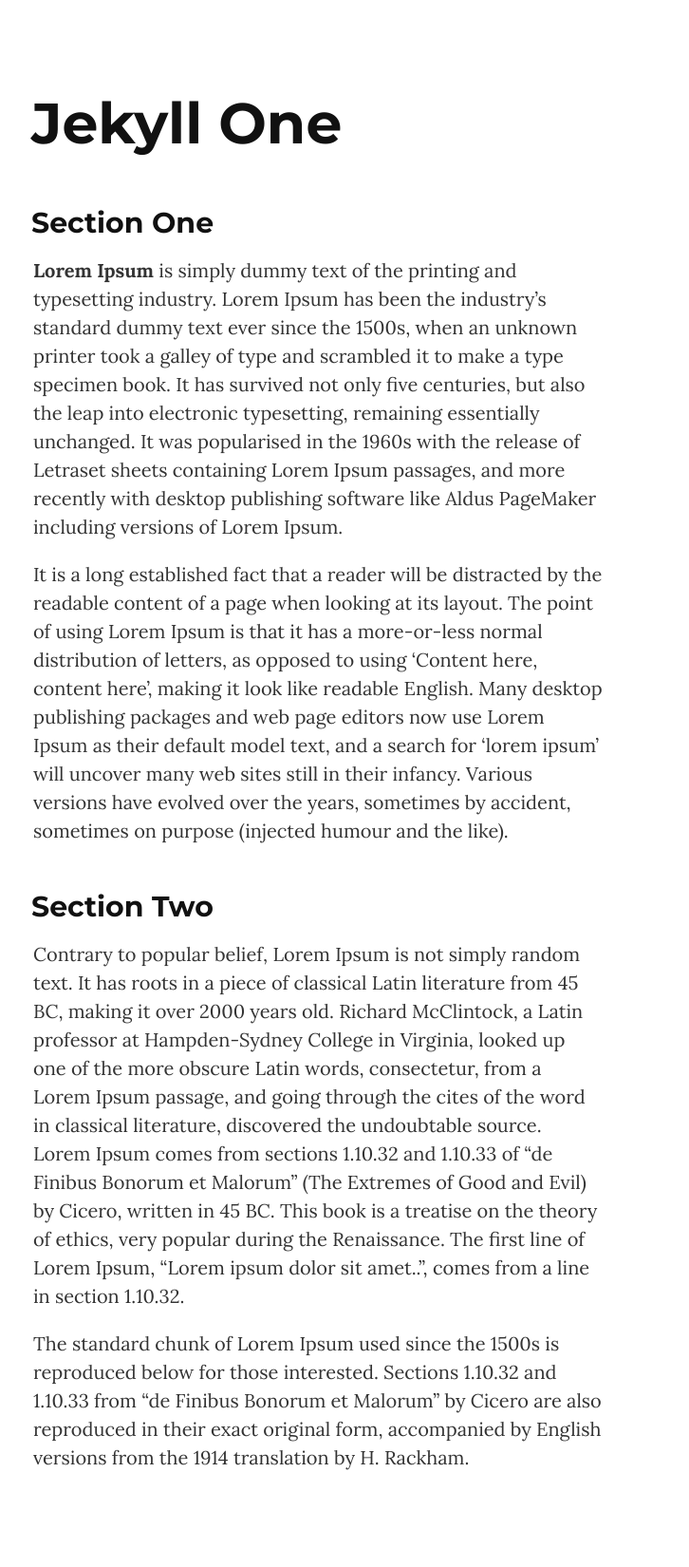
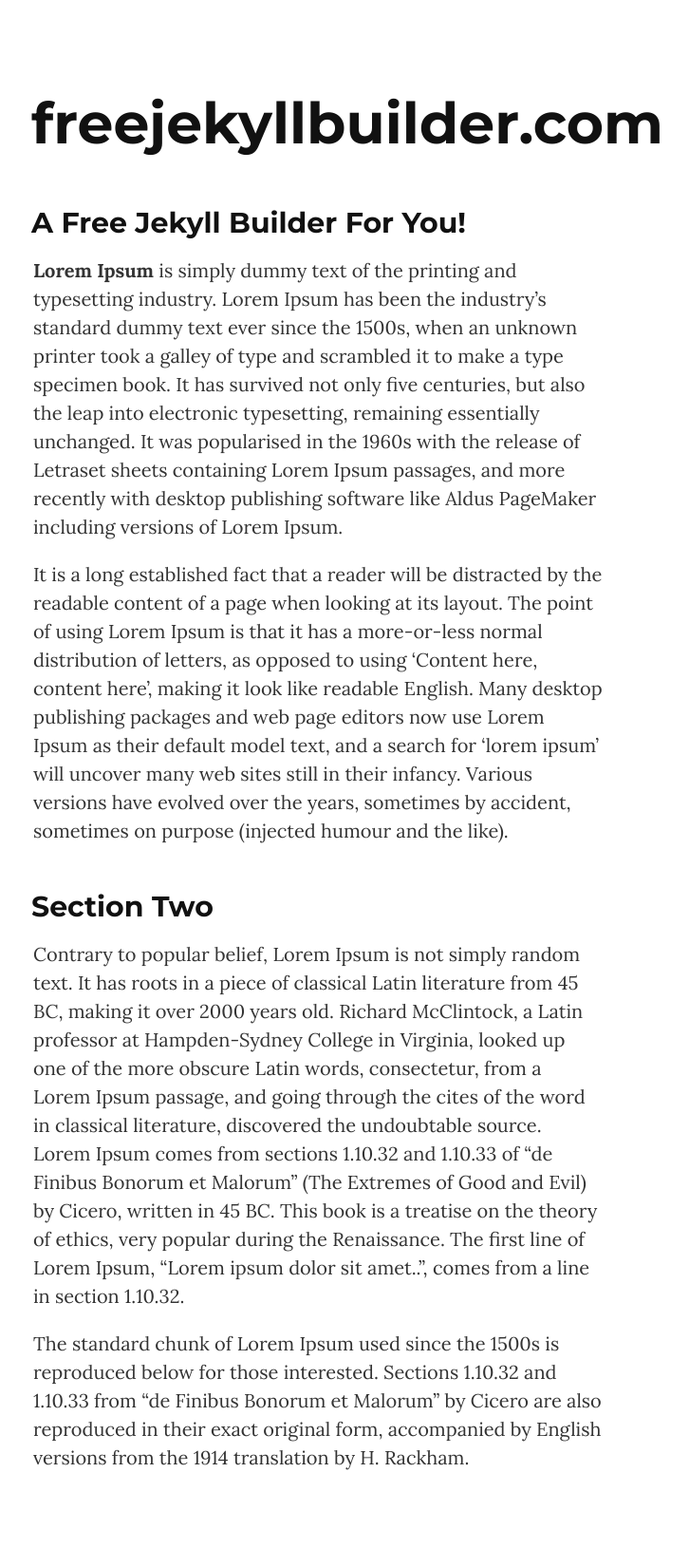
Before and after one commit to bootladder/freejekyllbuilder-website, a Jekyll site: the page built from index.html, in a window 1280 px wide. Shown: the whole page at 95% size, without its empty margins (305-1031 px from the left). Built offline with Jekyll 4.4.1, drawn with Linux system fonts in a browser that asks for light colours.

Commit message:
change content

```diff
--- a/_config.yml
+++ b/_config.yml
@@ -1,6 +1,6 @@
 # Site settings
-title: Jekyll One
-description: Jekyll One is a Jekyll theme for single-page websites only.
+title: freejekyllbuilder.com
+description: hello descriptoin?  ll theme for single-page websites only.
 
 # Build settings
 markdown: kramdown
--- a/_data/content.yml
+++ b/_data/content.yml
@@ -1,4 +1,4 @@
-- section: Section One
+- section: A Free Jekyll Builder For You!
   text: |
     **Lorem Ipsum** is simply dummy text of the printing and typesetting industry. Lorem Ipsum has been the industry's standard dummy text ever since the 1500s, when an unknown printer took a galley of type and scrambled it to make a type specimen book. It has survived not only five centuries, but also the leap into electronic typesetting, remaining essentially unchanged. It was popularised in the 1960s with the release of Letraset sheets containing Lorem Ipsum passages, and more recently with desktop publishing software like Aldus PageMaker including versions of Lorem Ipsum.
 
```
